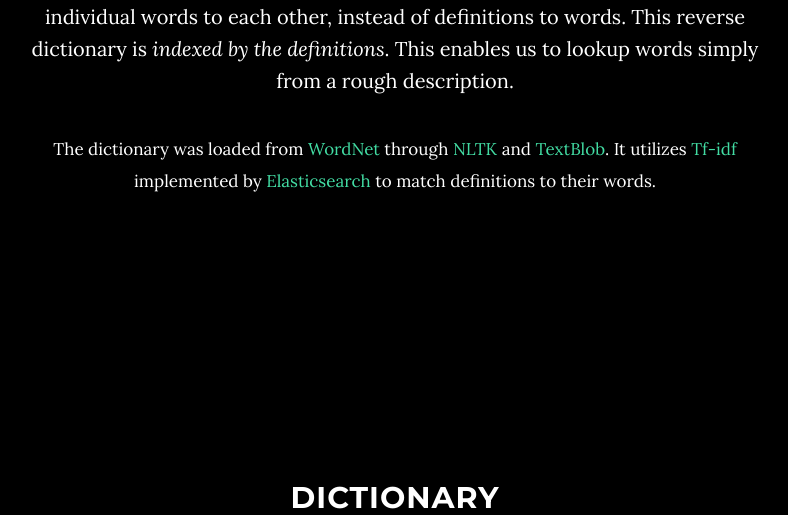
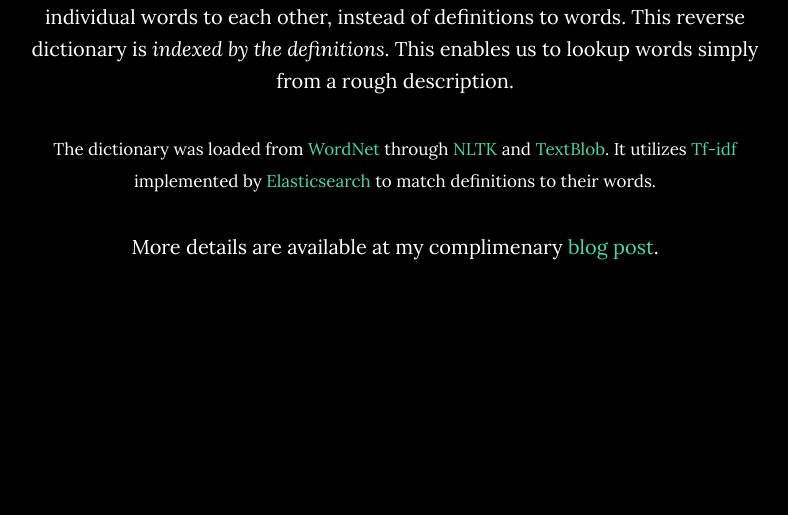
Before and after one commit to whosken/reversedict, a Flask app: page / in a window 1280 px wide. Shown: the part 1181-1696 px from the top of the page, without its empty margins (245-1033 px from the left). Run offline with Flask 2, Linux system fonts and the light colour scheme; some libraries are stand-ins or nearby versions.

Commit message:
add link to blog post

```diff
--- a/templates/index.html
+++ b/templates/index.html
@@ -103,6 +103,7 @@
                 <h2>About</h2>
                 <p>Ever had that problem when you know of the concept yet cannot recall the word? Thesaurus is a usually pretty poor solution, because it's built to link individual words to each other, instead of definitions to words. This reverse dictionary is <em>indexed by the definitions</em>. This enables us to lookup words simply from a rough description.</p>
                 <p><small>The dictionary was loaded from <a href="https://wordnet.princeton.edu/" target="_blank">WordNet</a> through <a href="http://www.nltk.org" target="_blank">NLTK</a> and <a href="http://textblob.readthedocs.org/en/dev/" target="_blank">TextBlob</a>. It utilizes <a href="https://en.wikipedia.org/wiki/Tf%E2%80%93idf" target="_blank">Tf-idf</a> implemented by <a href="https://www.elastic.co/" target="_blank">Elasticsearch</a> to match definitions to their words.</small></p>
+                <p>More details are available at my complimenary <a href="https://medium.com/@whosbacon/a-dictionary-for-those-tip-of-the-tongue-frustrations-d76ecbbcd24d#.efip0cuj9" target="_blank">blog post</a>.</p>
             </div>
         </div>
     </section>
```
